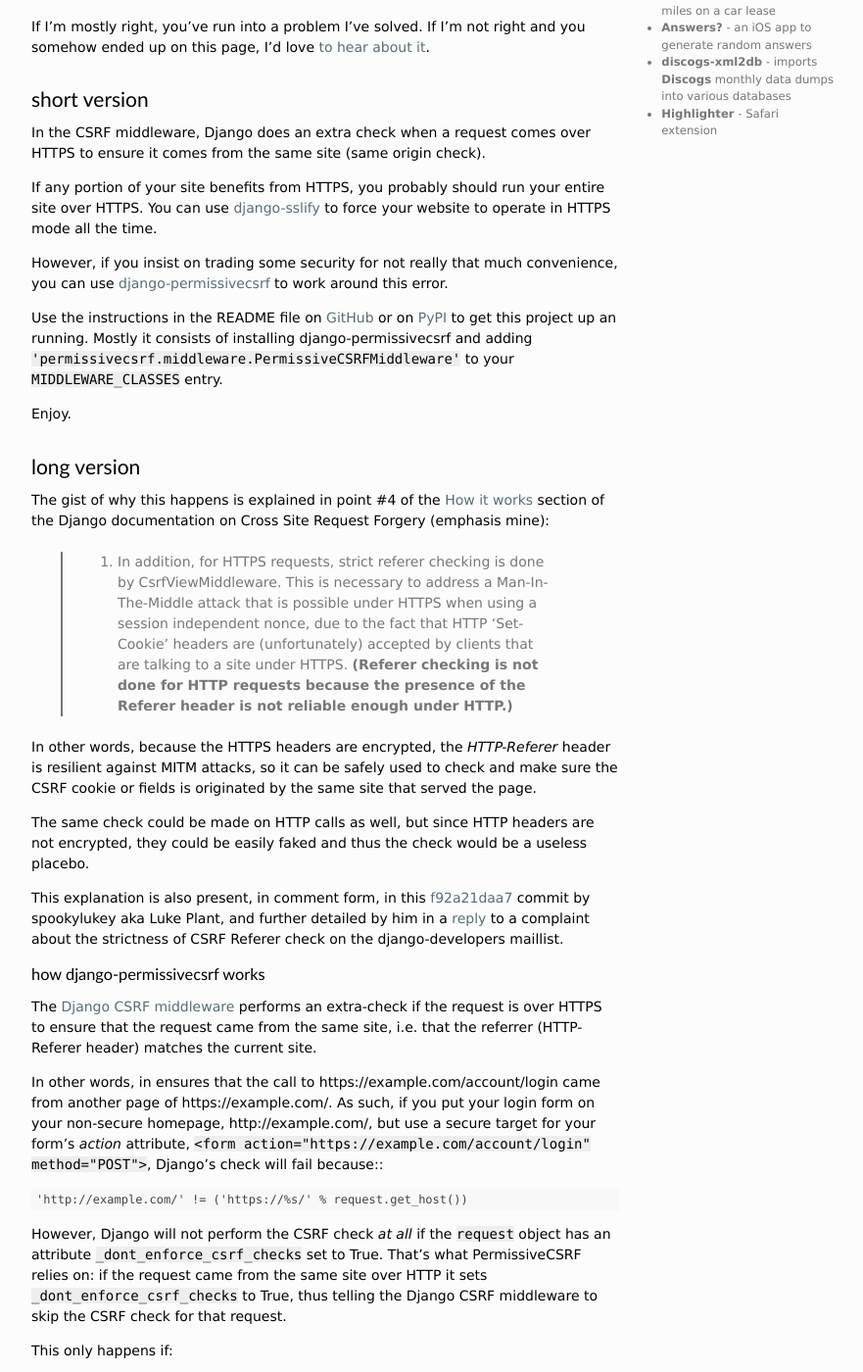
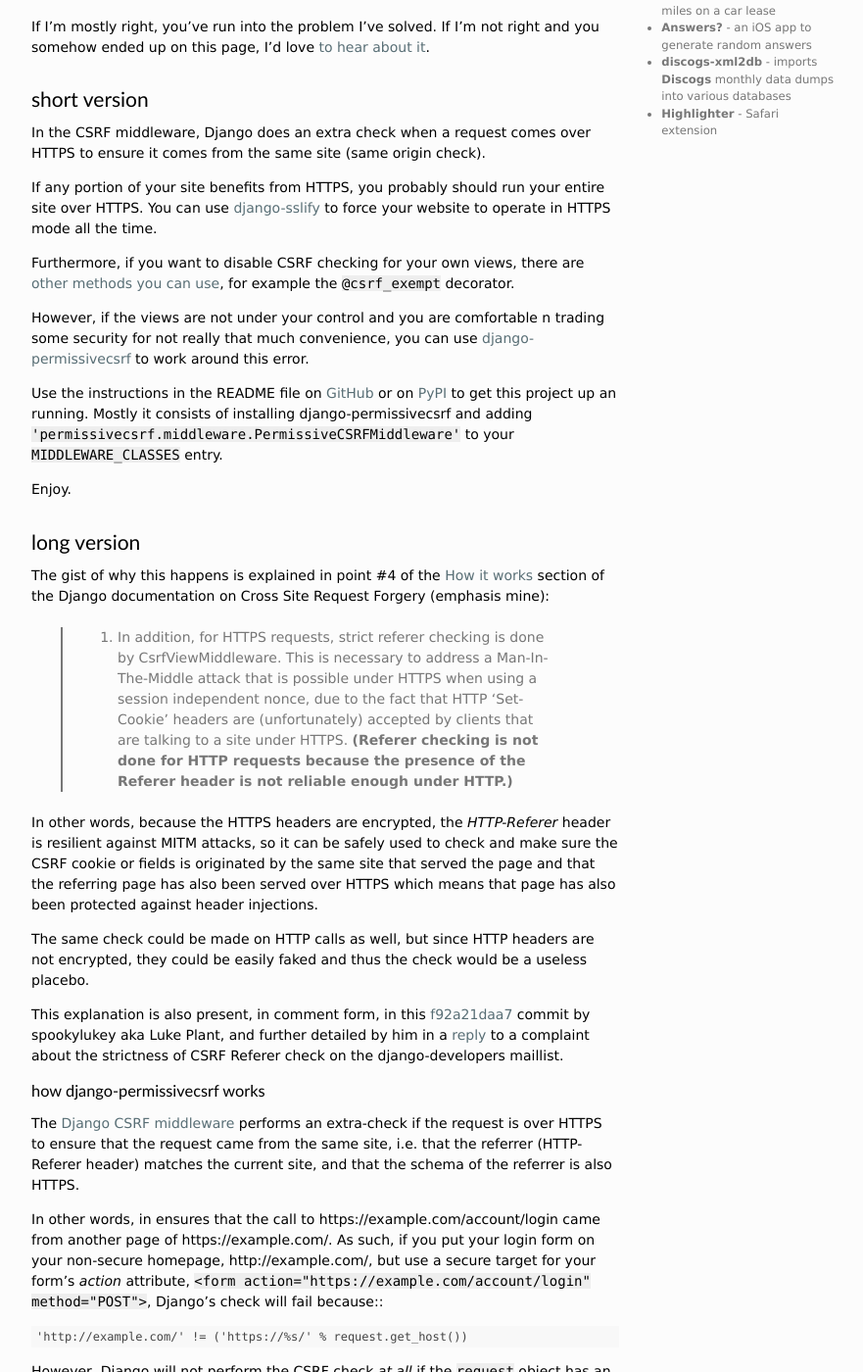
Before and after one commit to philipmat/philipmat.github.io, a Jekyll site: the page built from drafts/django-permissivecsrf.md, in a window 1280 px wide and 1400 px high, scrolled down 287 px. Shown: the whole window at 98% size, without its empty margins (48-929 px from the left). Built offline with Jekyll 4.4.1, drawn with Linux system fonts in a browser that asks for light colours; Markdown is read by kramdown in place of the engine named in the settings; some of the changed text lies outside the part shown.

Commit message:
minor changes

```diff
--- a/drafts/django-permissivecsrf.md
+++ b/drafts/django-permissivecsrf.md
@@ -15,7 +15,7 @@ I bet you're here because you've run into the puzzling Django error
 I'll double down that this happens when you try to make your login form post to HTTPS,
 perhaps to `https://<domain>/accounts/login/`.
 
-If I'm mostly right, you've run into a problem I've solved. If I'm not right and
+If I'm mostly right, you've run into the problem I've solved. If I'm not right and
 you somehow ended up on this page, I'd love [to hear about it](/contact.html).
 
 
@@ -27,8 +27,12 @@ from the same site (same origin check).
 If any portion of your site benefits from HTTPS, you probably should run your entire site over HTTPS.
 You can use [django-sslify][sslify] to force your website to operate in HTTPS mode all the time.
 
-However, if you insist on trading some security for not really that much convenience, you can use
-[django-permissivecsrf][gh] to work around this error.
+Furthermore, if you want to disable CSRF checking for your own views, there are [other methods
+you can use][edge-cases], for example the `@csrf_exempt` decorator.
+
+However, if the views are not under your control and you are comfortable n trading some security
+for not really that much convenience, you can use [django-permissivecsrf][gh]
+to work around this error.
 
 Use the instructions in the README file on [GitHub][gh] or on [PyPI][pypi] to get this project up an running.
 Mostly it consists of installing django-permissivecsrf and adding `'permissivecsrf.middleware.PermissiveCSRFMiddleware'`
@@ -49,7 +53,8 @@ Cross Site Request Forgery (emphasis mine):
 
 In other words, because the HTTPS headers are encrypted, the *HTTP-Referer* header is resilient
 against MITM attacks, so it can be safely used to check and make sure the CSRF cookie or fields
-is originated by the same site that served the page.
+is originated by the same site that served the page and that the referring page has also been
+served over HTTPS which means that page has also been protected against header injections.
 
 The same check could be made on HTTP calls as well, but since HTTP headers are not encrypted, they
 could be easily faked and thus the check would be a useless placebo.
@@ -62,7 +67,8 @@ on the django-developers maillist.
 
 The [Django CSRF middleware][csrf-py] performs an extra-check if the request is over HTTPS to
 ensure that the request came from the same site, i.e. that
-the referrer (HTTP-Referer header) matches the current site.
+the referrer (HTTP-Referer header) matches the current site,
+and that the schema of the referrer is also HTTPS.
 
 In other words, in ensures that the call to https://example.com/account/login
 came from another page of https://example.com/. As such, if you put your login
@@ -73,8 +79,8 @@ Django's check will fail because::
     'http://example.com/' != ('https://%s/' % request.get_host())
 
 However, Django will not perform the CSRF check *at all* if the `request` object has
-an attribute `_dont_enforce_csrf_checks` set to True. That's what PermissiveCSRF relies on:
-if the request came from the same site over HTTP it sets `_dont_enforce_csrf_checks`
+an attribute `_dont_enforce_csrf_checks` set to **True**. That's what PermissiveCSRF relies on:
+if the request came from the same site, regardless the schema, it sets `_dont_enforce_csrf_checks`
 to True, thus telling the Django CSRF middleware to skip the CSRF check for that request.
 
 This only happens if:
```
Also changed, not shown: other parts of drafts/django-permissivecsrf.md (+1 -0 lines).
